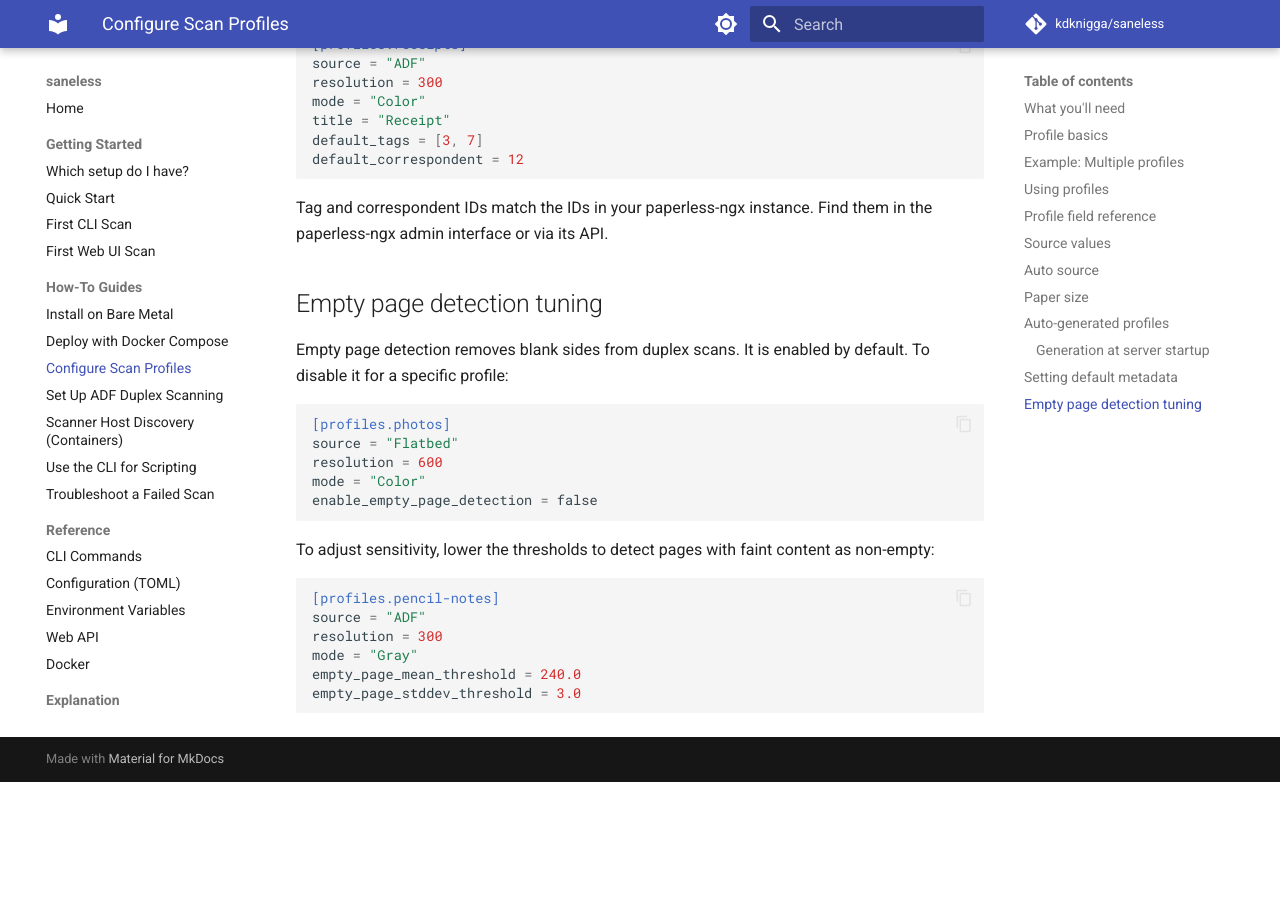
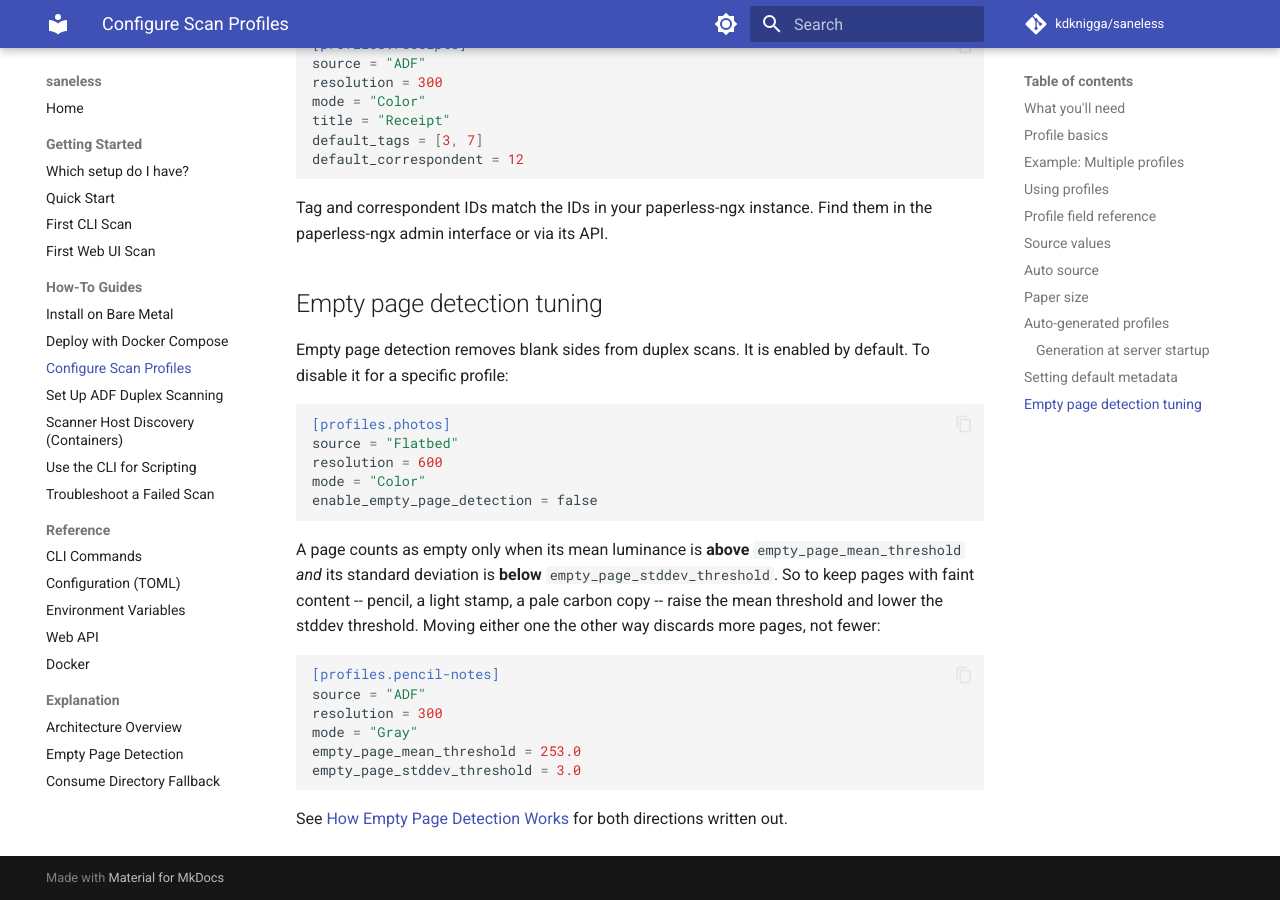
Before and after one commit to kdknigga/saneless, an MkDocs documentation site: the page built from docs/how-to/configure-scan-profiles.md, in a window 1280 px wide and 900 px high, scrolled down 6463 px. Built offline with MkDocs 1.6.1 and Material for MkDocs 9.7.7, drawn with Linux system fonts in a browser that asks for light colours; comment, search, counter and statistics services are not loaded; before the commit the page ends 7245 px from its top, so only the background shows below that.

Commit message:
docs(31-08): correct the inverted threshold advice and the history-table label
Row 10, still false after seven plans: `configure-scan-profiles.md` now states
the dual-threshold rule before the example rather than paraphrasing its effect
backwards, and the example raises the mean threshold to 253.0 instead of
lowering it to 240.0. The section also points at the explanation page, which
writes out both directions; the anchor was checked against the built site's
`id=` attribute, not against `mkdocs build --strict`, which does not validate
fragments.

Row 4's residue: the history table's Status column renders
`state_label(job.state)`, which is "Complete" for `JobState.DONE`. The
walkthrough listed "Done" -- the word the status area above the table uses --
so it named one surface while describing the other. Both words are now given,
with the fact that they are the same state, because a reader watching the page
sees both at once and would otherwise wonder which job is which.

Neither change alters behaviour; both are the sentence being brought to the
code, per D-43. The two assertions from the previous commit now pass.

Co-Authored-By: Claude Opus 5 <noreply@anthropic.com>
Claude-Session: https://claude.ai/code/session_01GNVcwqdLVzM1otZuRnrRZx

````diff
--- a/docs/how-to/configure-scan-profiles.md
+++ b/docs/how-to/configure-scan-profiles.md
@@ -221,13 +221,15 @@ mode = "Color"
 enable_empty_page_detection = false
 ```
 
-To adjust sensitivity, lower the thresholds to detect pages with faint content as non-empty:
+A page counts as empty only when its mean luminance is **above** `empty_page_mean_threshold` *and* its standard deviation is **below** `empty_page_stddev_threshold`. So to keep pages with faint content -- pencil, a light stamp, a pale carbon copy -- raise the mean threshold and lower the stddev threshold. Moving either one the other way discards more pages, not fewer:
 
 ```toml
 [profiles.pencil-notes]
 source = "ADF"
 resolution = 300
 mode = "Gray"
-empty_page_mean_threshold = 240.0
+empty_page_mean_threshold = 253.0
 empty_page_stddev_threshold = 3.0
 ```
+
+See [How Empty Page Detection Works](../explanation/empty-page-detection.md#tuning-the-thresholds) for both directions written out.
````
Also changed, not shown: docs/getting-started/first-web-ui-scan.md (+1 -1 lines).
